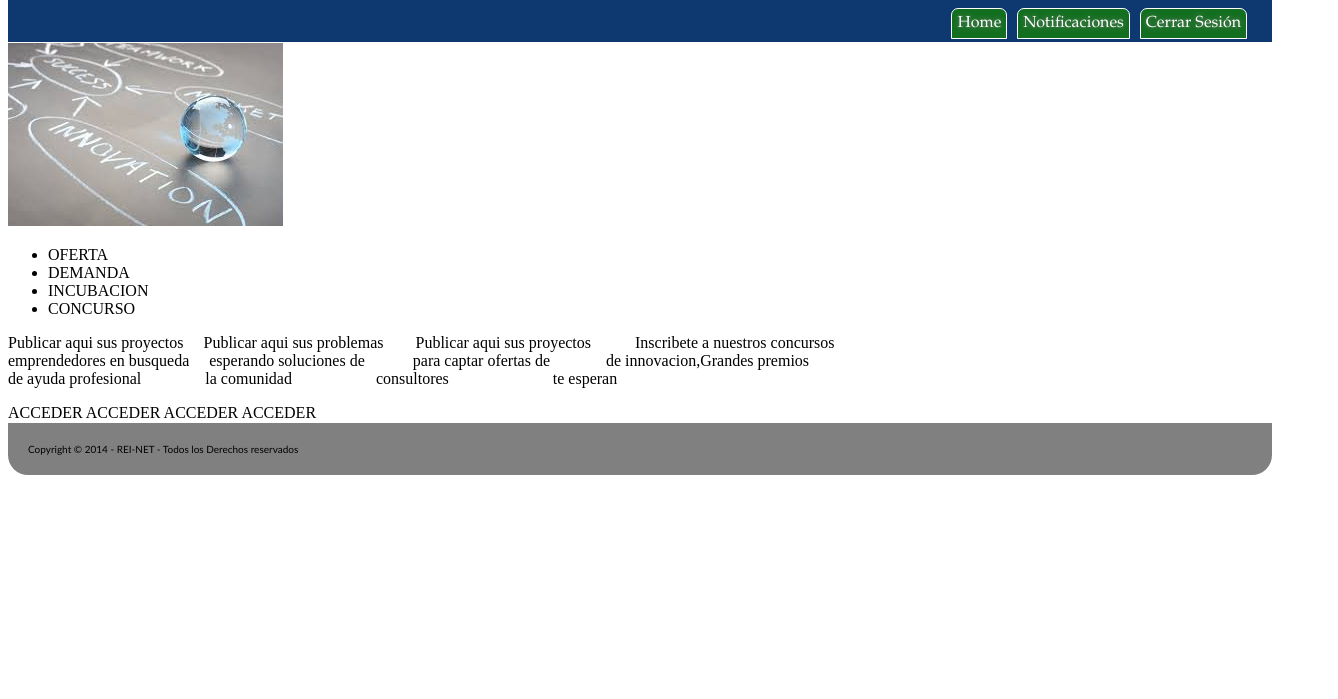
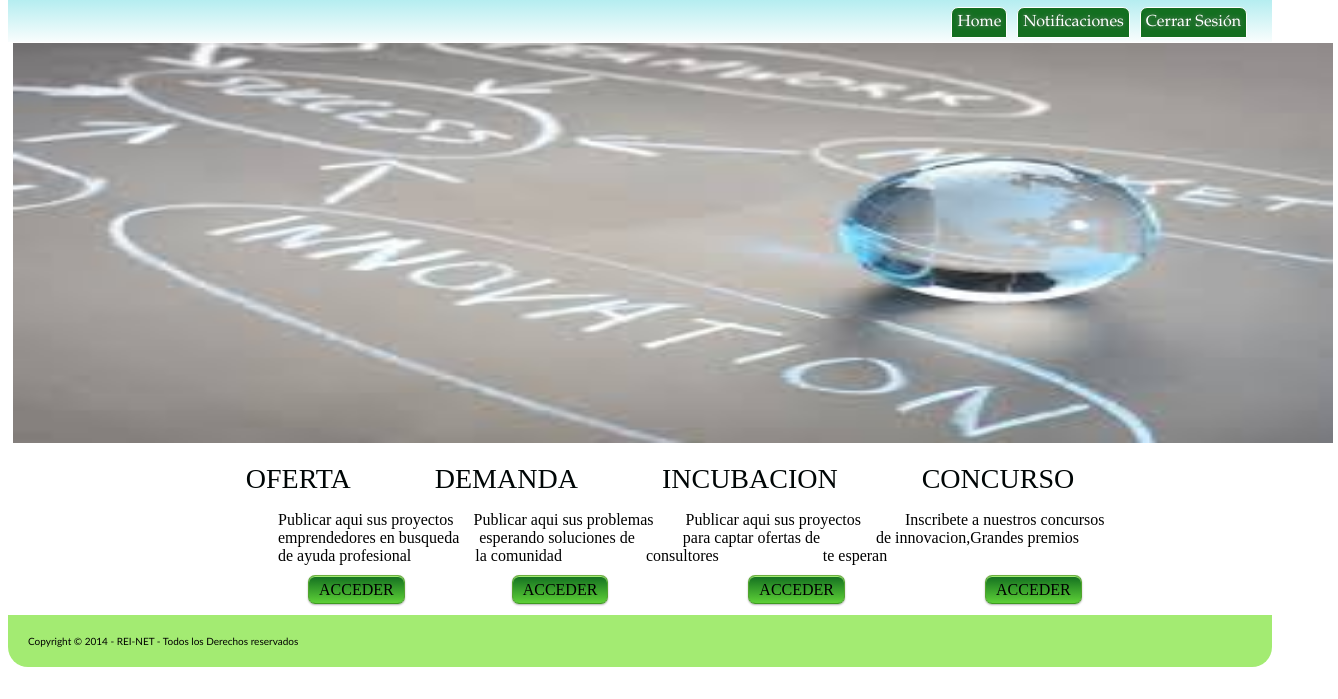
Before and after one commit to AngelGuale/Daw, a plain HTML site: page Proyecto/EmptySite/index.html in a window 1280 px wide. Shown: the part 101-800 px from the top of the page, 1338 px wide, since content can reach past the window. Drawn offline with Linux system fonts and the light colour scheme.

Commit message:
Update estilo.css

```diff
--- a/Proyecto/EmptySite/estilo.css
+++ b/Proyecto/EmptySite/estilo.css
@@ -1,5 +1,5 @@
 header{
-    color: #fff;
+    color: #000606;
     height: 150px;
     margin: 0 auto;
     background-color: #0b0a75;
@@ -11,11 +11,14 @@ header ul{
 
 }
 
-button:active{
+a:active{
     position: relative;
     top: 1px;
 }
 
+#titulo{
+    color: #000606;
+}
 .menu{
     float: right; /* Alineamos los botones del menú */
     margin: 0 5px; /* Distancia de separación entre botones */
@@ -41,6 +44,7 @@ button:active{
 }
 
 #main_footer{
+    margin-top: 15px;
 	clear:both;
 	text-align:left;
 	font-family:trebuchet ms;
@@ -48,7 +52,7 @@ button:active{
 	padding: 20px;
 	border-bottom-left-radius:20px;
 	border-bottom-right-radius:20px;
-	background-color:gray;
+	background-color: #a3eb72;
 	border-top:1px solid white;
 }
 
@@ -60,17 +64,21 @@ button:active{
 	border-top-left-radius:20px;
 	border-top-right-radius:20px;
 	border-bottom:1px solid white;
+    background: -webkit-linear-gradient(#1ECBD4, #F9FDFD); /* Degradado de fondo CSS3 */
+    background: -moz-linear-gradient(#1ECBD4, #F9FDFD); /* Degradado de fondo CSS3 */
 	height:95px;
 	text-shadow: 0px 0px 5px gray;
-	font-family: book antiqua;
-	background:#0e3870;
+	font-family: Stencil;
 }
 
 #imginnovacion{
-    width: max-content;
+    width: 1320px;
+    height: 400px;
+    margin: 0 5px;
 }
 
 .gestion{
+    margin: 5px;
     float: multicol;
     list-style: none;
     background: #136f20;
@@ -127,7 +135,126 @@ button:active{
     color: #FFF;
 }
 
-.imagen{
-background: #872387;
+#divletra{
+    text-align: center;
+}
+
+.letra{
+    display: inline;
+    float: multicol;
+    list-style: none;
+    text-align: center;
+    font-family: Stencil;
+    margin: 40px;
+    font-size: 28px;
+    color: #000606;
+}
+
+#parraf{
+    margin-left: 270px;
+    font-family: 'Microsoft Yi Baiti';
+}
+
+.btnAcc{
+    text-decoration: none;
+    cursor: pointer;
+    font-family: Stencil;
+    margin: 68px;
+    background: #136f20;
+    background-image: linear-gradient(bottom, #5DD037 0%, #136f20 100%);
+    background-image: -o-linear-gradient(bottom, #5DD037 0%, #136f20 100%);
+    background-image: -moz-linear-gradient(bottom, #5DD037 0%, #136f20 100%);
+    background-image: -webkit-linear-gradient(bottom, #5DD037 0%, #136f20 100%);
+    background-image: -ms-linear-gradient(bottom, #5DD037 0%, #136f20 100%);
+    background-image: -webkit-gradient(linear,left bottom,left top,color-stop(0, #5DD037),color-stop(1, #136f20));
+    background-clip: padding-box;
+    border-top: 1px solid #6caf40;
+    border-right: 1px solid #53a32e;
+    border-bottom: 1px solid #3e9a20;
+    border-left: 1px solid #53a32e;
+    border-radius: 7px;
+    border-radius: 7px;
+    box-shadow: inset 0 1px 0 0 #a3eb72, 0 1px 2px 0 #b3b3b3;
+    padding: 5px 10px;
+}
+
+#fstbut{
+    text-decoration: none;
+    cursor: pointer;
+    font-family: Stencil;
+    margin-left: 300px;
+    margin-right: 35px;
+    background: #136f20;
+    background-image: linear-gradient(bottom, #5DD037 0%, #136f20 100%);
+    background-image: -o-linear-gradient(bottom, #5DD037 0%, #136f20 100%);
+    background-image: -moz-linear-gradient(bottom, #5DD037 0%, #136f20 100%);
+    background-image: -webkit-linear-gradient(bottom, #5DD037 0%, #136f20 100%);
+    background-image: -ms-linear-gradient(bottom, #5DD037 0%, #136f20 100%);
+    background-image: -webkit-gradient(linear,left bottom,left top,color-stop(0, #5DD037),color-stop(1, #136f20));
+    background-clip: padding-box;
+    border-top: 1px solid #6caf40;
+    border-right: 1px solid #53a32e;
+    border-bottom: 1px solid #3e9a20;
+    border-left: 1px solid #53a32e;
+    border-radius: 7px;
+    border-radius: 7px;
+    box-shadow: inset 0 1px 0 0 #a3eb72, 0 1px 2px 0 #b3b3b3;
+    padding: 5px 10px;
+}
+
+
+#fstbut:hover{
+    background: #45b31d;
+    background-image: linear-gradient(bottom, #45B31D 0%, #25A636 100%);
+    background-image: -o-linear-gradient(bottom, #45B31D 0%, #25A636 100%);
+    background-image: -moz-linear-gradient(bottom, #45B31D 0%, #25A636 100%);
+    background-image: -webkit-linear-gradient(bottom, #45B31D 0%, #25A636 100%);
+    background-image: -ms-linear-gradient(bottom, #45B31D 0%, #25A636 100%);
+    background-image: -webkit-gradient(linear,left bottom,left top,color-stop(0, #45B31D),color-stop(1, #79DA40));
+    background-clip: padding-box;
+    border-top: 1px solid #59a62a;
+    border-right: 1px solid #59a62a;
+    border-bottom: 1px solid #438918;
+    border-left: 1px solid #59a62a;
+    box-shadow: inset 0 1px 0 0 #a3eb72;
+    cursor: pointer;
+    text-shadow: 0 -1px 1px #6acb3c;
 
 }
+
+#fstbut:active{
+    background: #32d335;
+    border: 1px solid #0e8e1e;
+    border-bottom: 1px solid #0e408e;
+    box-shadow: inset 0 0 6px 3px #1ab928, 0 1px 0 0 #fff;
+    text-shadow: 0 -1px 1px #26ad2b;
+    background-clip: padding-box;
+}
+
+.btnAcc:hover{
+    background: #45b31d;
+    background-image: linear-gradient(bottom, #45B31D 0%, #25A636 100%);
+    background-image: -o-linear-gradient(bottom, #45B31D 0%, #25A636 100%);
+    background-image: -moz-linear-gradient(bottom, #45B31D 0%, #25A636 100%);
+    background-image: -webkit-linear-gradient(bottom, #45B31D 0%, #25A636 100%);
+    background-image: -ms-linear-gradient(bottom, #45B31D 0%, #25A636 100%);
+    background-image: -webkit-gradient(linear,left bottom,left top,color-stop(0, #45B31D),color-stop(1, #79DA40));
+    background-clip: padding-box;
+    border-top: 1px solid #59a62a;
+    border-right: 1px solid #59a62a;
+    border-bottom: 1px solid #438918;
+    border-left: 1px solid #59a62a;
+    box-shadow: inset 0 1px 0 0 #a3eb72;
+    cursor: pointer;
+    text-shadow: 0 -1px 1px #6acb3c;
+
+}
+
+.btnAcc:active{
+    background: #32d335;
+    border: 1px solid #0e8e1e;
+    border-bottom: 1px solid #0e408e;
+    box-shadow: inset 0 0 6px 3px #1ab928, 0 1px 0 0 #fff;
+    text-shadow: 0 -1px 1px #26ad2b;
+    background-clip: padding-box;
+}
```
